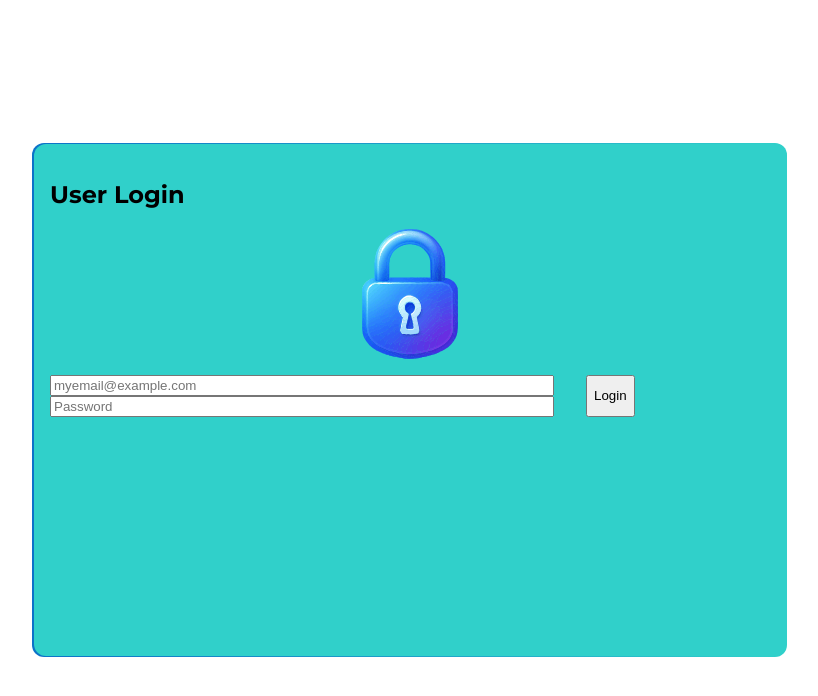
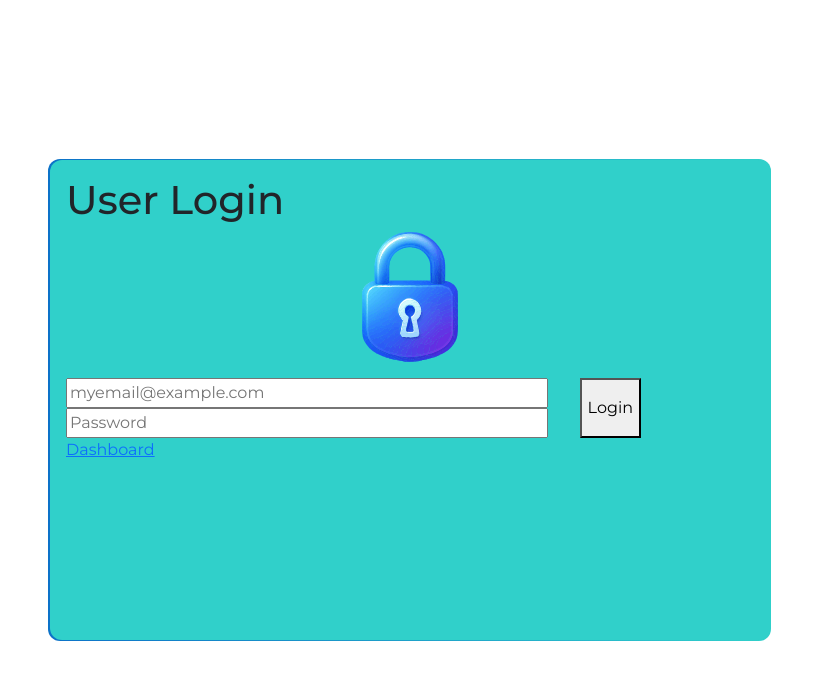
Before and after one commit to BeHinrichs/simpleCRM-Frontend, an Angular app: page / in a window 1280 px wide. Shown: the top 696 px of the page, without its empty margins (230-1048 px from the left). Built offline with nearby package versions, Linux system fonts and the light colour scheme.

Commit message:
Implement RouterOutlet correctly and correcture of bootstrap installation, fixes #7

```diff
--- a/angular.json
+++ b/angular.json
@@ -25,7 +25,11 @@
               }
             ],
             "styles": [
-              "src/styles.css"
+              "src/styles.css",
+              "node_modules/bootstrap/dist/css/bootstrap.min.css"
+            ],
+            "scripts": [
+              "node_modules/bootstrap/dist/js/bootstrap.min.js"
             ]
           },
           "configurations": {
@@ -82,11 +86,7 @@
               }
             ],
             "styles": [
-              "src/styles.css",
-              "node_modules/bootstrap/dist/css/bootstrap.min.css"
-            ],
-            "scripts": [
-              "node_modules/bootstrap/dist/js/bootstrap.min.js"
+              "src/styles.css"
             ]
           }
         }
--- a/src/app/dashboard/dashboard.ts
+++ b/src/app/dashboard/dashboard.ts
@@ -1,9 +1,9 @@
 import { Component } from '@angular/core';
-import { RouterOutlet } from '@angular/router';
+import { RouterLink } from '@angular/router';
 
 @Component({
   selector: 'app-dashboard',
-  imports: [RouterOutlet],
+  imports: [RouterLink],
   templateUrl: './dashboard.html',
   styleUrl: './dashboard.css'
 })
--- a/src/app/login/login.html
+++ b/src/app/login/login.html
@@ -1357,7 +1357,7 @@
             </div>
             <button class="login-btn" id="user-login-btn">Login</button>
         </div>
-        <!-- <a [routerLink]="/daschboard">zum Dashboard</a> -->
+        <a [routerLink]="['dashboard']" routerLinkAktiv="router-link-activ" class="link">Dashboard</a>
     </div>
 
     </section>
--- a/src/app/login/login.ts
+++ b/src/app/login/login.ts
@@ -1,9 +1,9 @@
 import { Component } from '@angular/core';
-import { RouterOutlet } from '@angular/router';
+import { RouterLink } from '@angular/router';
 
 @Component({
   selector: 'app-login',
-  imports: [],
+  imports: [RouterLink],
   templateUrl: './login.html',
   styleUrl: './login.css'
 })
```
Also changed, not shown: src/app/app.routes.ts (+2 -9 lines).
